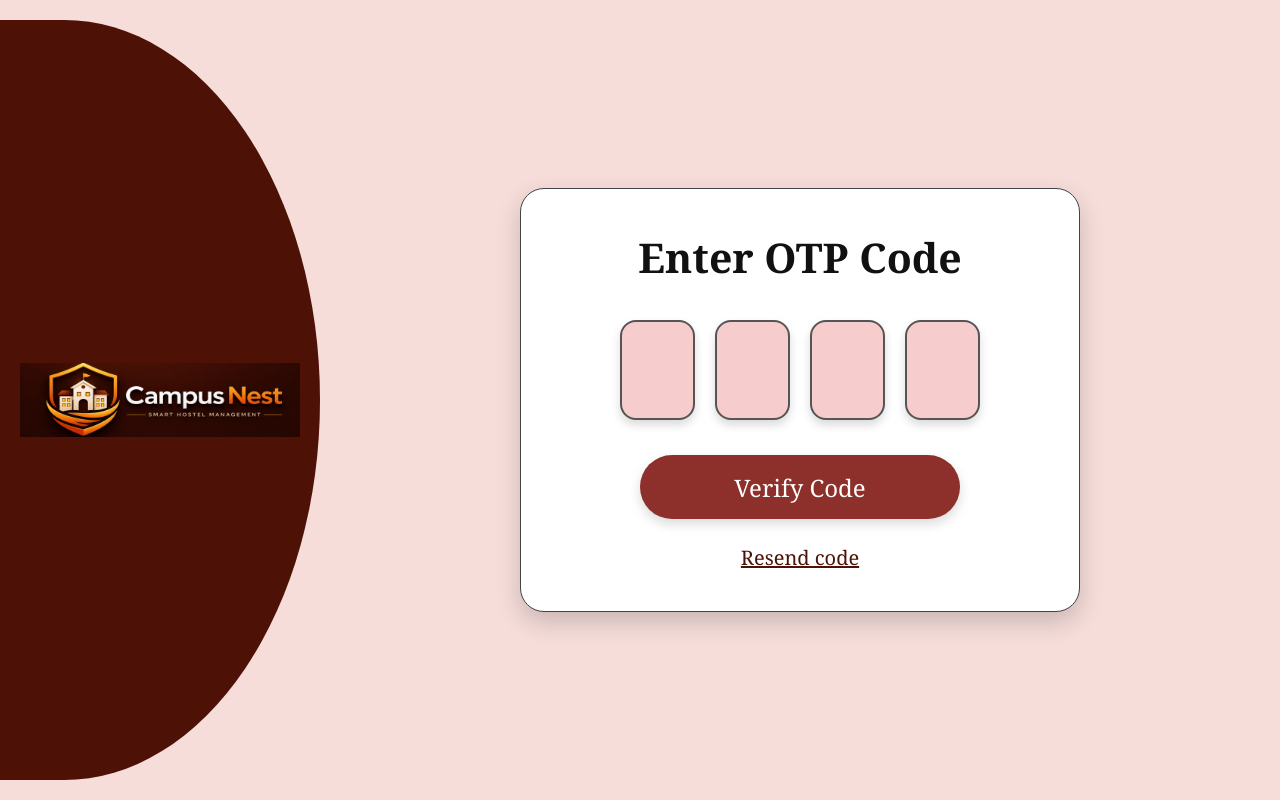
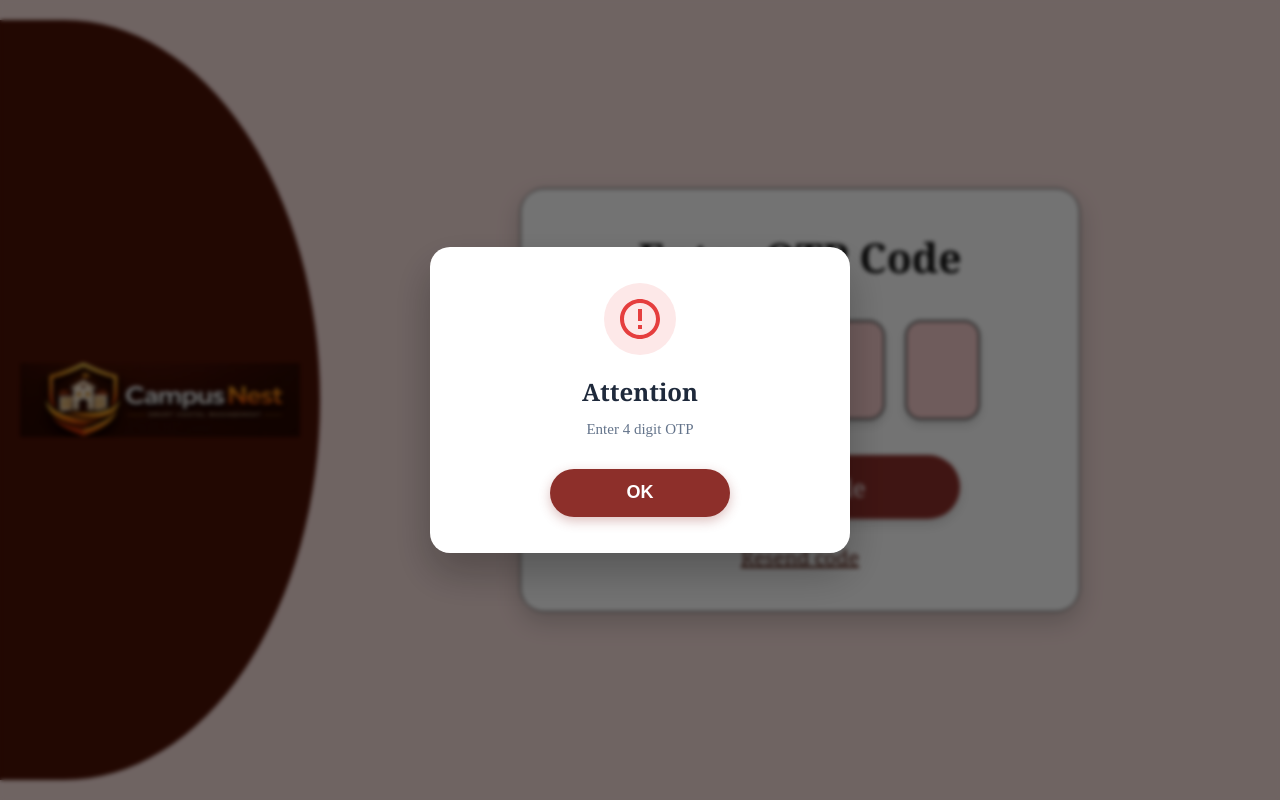
Before and after one commit to lokeshwarijiremaliocean/HMS-Frontend, a React (Vite) app: page /otp in a window 1280 px wide. Both pictures are taken after a click on the button "Verify Code". Built offline with nearby package versions, Linux system fonts and the light colour scheme; no server answers.

Commit message:
"changes added"

```diff
--- a/src/api/axiosInstance.js
+++ b/src/api/axiosInstance.js
@@ -1,6 +1,6 @@
 import axios from "axios";
 
-const BASE_URL = import.meta.env.VITE_API_URL || "http://127.0.0.1:8000";
+const BASE_URL = import.meta.env.VITE_API_URL;
 
 const apiClient = axios.create({
   baseURL: BASE_URL,
--- /dev/null
+++ b/src/components/common/AlertPopup.jsx
@@ -0,0 +1,23 @@
+import { MdErrorOutline } from "react-icons/md";
+import "../../styles/successPopup.css";
+
+function AlertPopup({ isOpen, title = "Alert", message, onConfirm }) {
+  if (!isOpen) return null;
+
+  return (
+    <div className="popup-overlay" onClick={onConfirm}>
+      <div className="popup-card" onClick={(e) => e.stopPropagation()}>
+        <div className="alert-icon-container">
+          <MdErrorOutline className="alert-icon" />
+        </div>
+        <h2 className="popup-title">{title}</h2>
+        <p className="popup-message">{message}</p>
+        <button className="popup-ok-btn alert-btn" onClick={onConfirm}>
+          OK
+        </button>
+      </div>
+    </div>
+  );
+}
+
+export default AlertPopup;
--- a/src/pages/EmailVerification.jsx
+++ b/src/pages/EmailVerification.jsx
@@ -7,6 +7,7 @@ import LeftPanel from "../components/auth/LeftPanel";
 import InputField from "../components/auth/InputField";
 import Button from "../components/auth/Button";
 import SuccessPopup from "../components/common/SuccessPopup";
+import AlertPopup from "../components/common/AlertPopup";
 
 import { sendOTP } from "../api/authapi";
 
@@ -16,10 +17,13 @@ function EmailVerification() {
   const [email, setEmail] = useState("");
   const [sending, setSending] = useState(false);
   const [showPopup, setShowPopup] = useState(false);
+  const [showAlertPopup, setShowAlertPopup] = useState(false);
+  const [alertMessage, setAlertMessage] = useState("");
 
   const handleContinue = async () => {
     if (!email) {
-      alert("Please enter your email.");
+      setAlertMessage("Please enter your email.");
+      setShowAlertPopup(true);
       return;
     }
     if (sending) return;
@@ -41,7 +45,8 @@ function EmailVerification() {
           ? `Cannot connect to backend server (${import.meta.env.VITE_API_URL || "http://127.0.0.1:8000"}). Please check if your backend server is running.`
           : "Failed to send OTP. Please try again.");
 
-      alert(errorMessage);
+      setAlertMessage(errorMessage);
+      setShowAlertPopup(true);
     } finally {
       setSending(false);
     }
@@ -83,6 +88,13 @@ function EmailVerification() {
         message="Your OTP has been sent successfully."
         onConfirm={handlePopupConfirm}
       />
+
+      <AlertPopup
+        isOpen={showAlertPopup}
+        title="Attention"
+        message={alertMessage}
+        onConfirm={() => setShowAlertPopup(false)}
+      />
     </div>
   );
 }
--- a/src/pages/OTPVerification.jsx
+++ b/src/pages/OTPVerification.jsx
@@ -6,6 +6,7 @@ import "../styles/auth.css";
 
 import LeftPanel from "../components/auth/LeftPanel";
 import SuccessPopup from "../components/common/SuccessPopup";
+import AlertPopup from "../components/common/AlertPopup";
 
 function OTPVerification() {
   const navigate = useNavigate();
@@ -16,6 +17,8 @@ function OTPVerification() {
   const [otp, setOtp] = useState(["", "", "", ""]);
   const [verifying, setVerifying] = useState(false);
   const [showPopup, setShowPopup] = useState(false);
+  const [showAlertPopup, setShowAlertPopup] = useState(false);
+  const [alertMessage, setAlertMessage] = useState("");
 
   const handleChange = (value, index) => {
     if (!/^[0-9]?$/.test(value)) {
@@ -39,7 +42,8 @@ function OTPVerification() {
     const finalOTP = otp.join("");
 
     if (finalOTP.length !== 4) {
-      alert("Enter 4 digit OTP");
+      setAlertMessage("Enter 4 digit OTP");
+      setShowAlertPopup(true);
       return;
     }
 
@@ -62,11 +66,17 @@ function OTPVerification() {
         }
         setShowPopup(true);
       } else {
-        alert(response.data.message || "Invalid OTP");
+        setAlertMessage(response.data.message || "Invalid OTP");
+        setShowAlertPopup(true);
       }
     } catch (error) {
       console.log(error);
-      alert("Something went wrong. Please try again.");
+      const errorMsg =
+        error.response?.data?.detail ||
+        error.response?.data?.message ||
+        "Something went wrong. Please try again.";
+      setAlertMessage(errorMsg);
+      setShowAlertPopup(true);
     } finally {
       setVerifying(false);
     }
@@ -74,7 +84,7 @@ function OTPVerification() {
 
   const handlePopupConfirm = () => {
     setShowPopup(false);
-    navigate("/register");
+    navigate("/dashboard");
   };
 
   return (
@@ -120,6 +130,13 @@ function OTPVerification() {
         message="Your OTP has been verified successfully."
         onConfirm={handlePopupConfirm}
       />
+
+      <AlertPopup
+        isOpen={showAlertPopup}
+        title="Attention"
+        message={alertMessage}
+        onConfirm={() => setShowAlertPopup(false)}
+      />
     </div>
   );
 }
--- a/src/styles/successPopup.css
+++ b/src/styles/successPopup.css
@@ -108,3 +108,29 @@
 .popup-ok-btn:active {
   transform: translateY(0);
 }
+
+.alert-icon-container {
+  width: 72px;
+  height: 72px;
+  background: #fde8e8;
+  border-radius: 50%;
+  display: flex;
+  align-items: center;
+  justify-content: center;
+  margin-bottom: 20px;
+}
+
+.alert-icon {
+  font-size: 48px;
+  color: #e53e3e;
+}
+
+.alert-btn {
+  background: #8D2F2A;
+  box-shadow: 0 4px 12px rgba(141, 47, 42, 0.3);
+}
+
+.alert-btn:hover {
+  background: #742521;
+  box-shadow: 0 6px 16px rgba(141, 47, 42, 0.4);
+}
```
Also changed, not shown: 2 other files (tests, documents, lock files or other folders).
